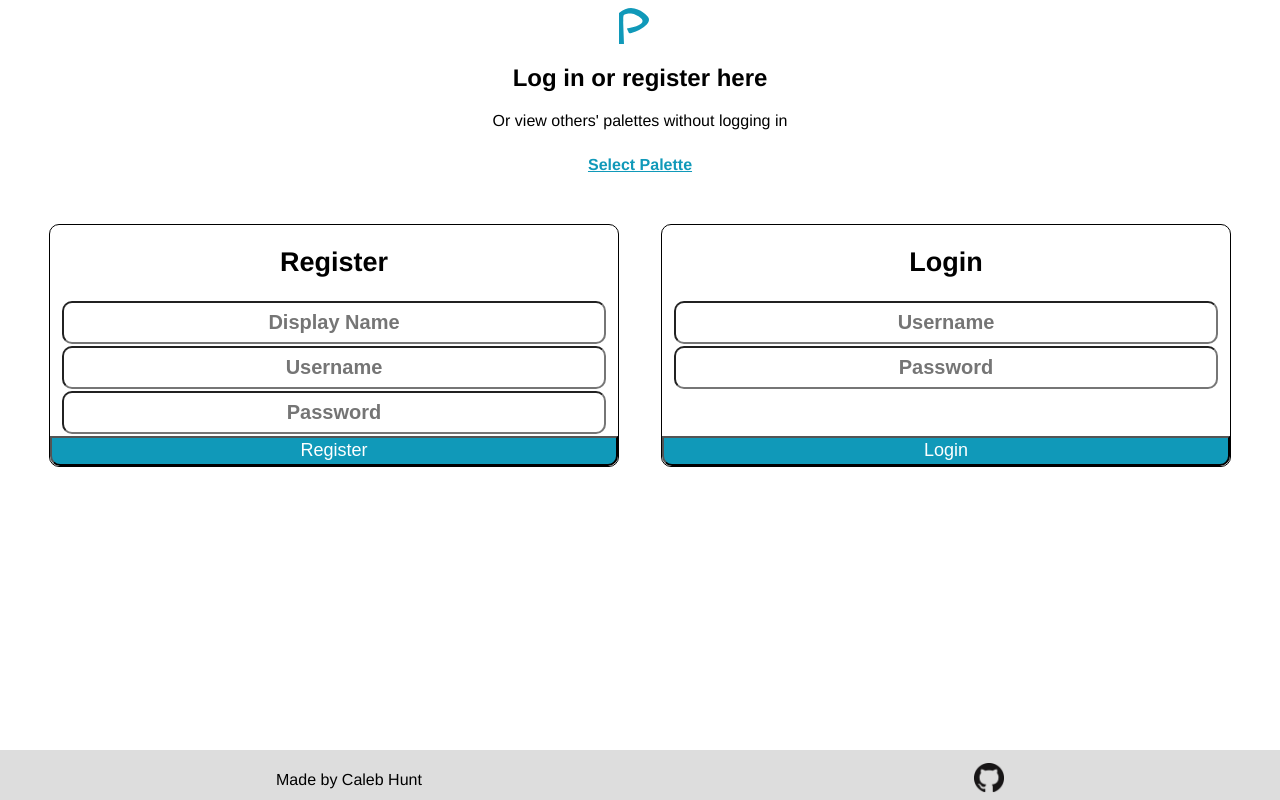
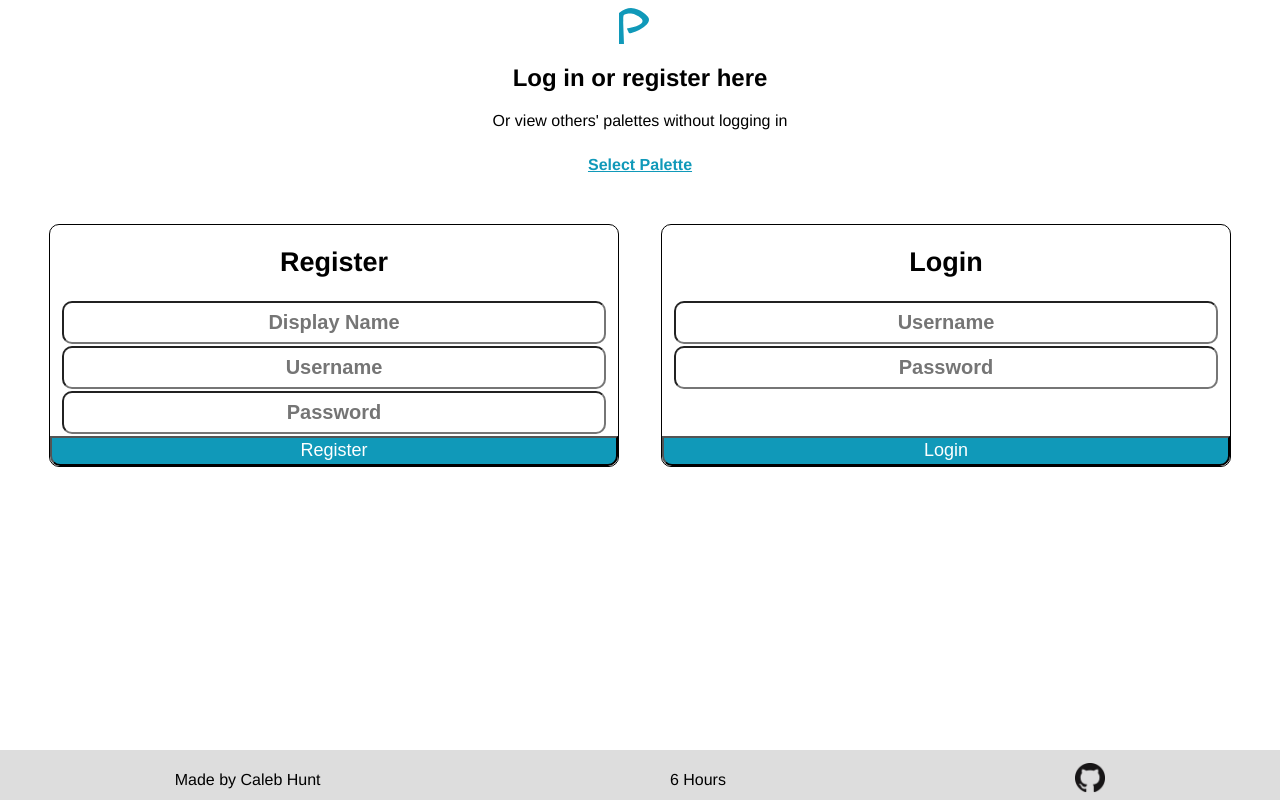
Before and after one commit to Kaychub/authenticate-creative, a Vue app in the folder front-end/: page / in a window 1280 px wide. Built offline with nearby package versions, Linux system fonts and the light colour scheme; no server answers.

Commit message:
Added time spent in Footer

```diff
--- a/front-end/src/components/Footer.vue
+++ b/front-end/src/components/Footer.vue
@@ -3,6 +3,7 @@
         <div id='spacer'></div>
         <footer>
             <p>Made by Caleb Hunt</p>
+            <p>6 Hours</p>
             <a href="https://github.com/Kaychub/authenticate-creative"><img src="/images/GitHub-Mark-32px.png" title="Github Repo for this project" ></a>
         </footer>
     </div>
```
